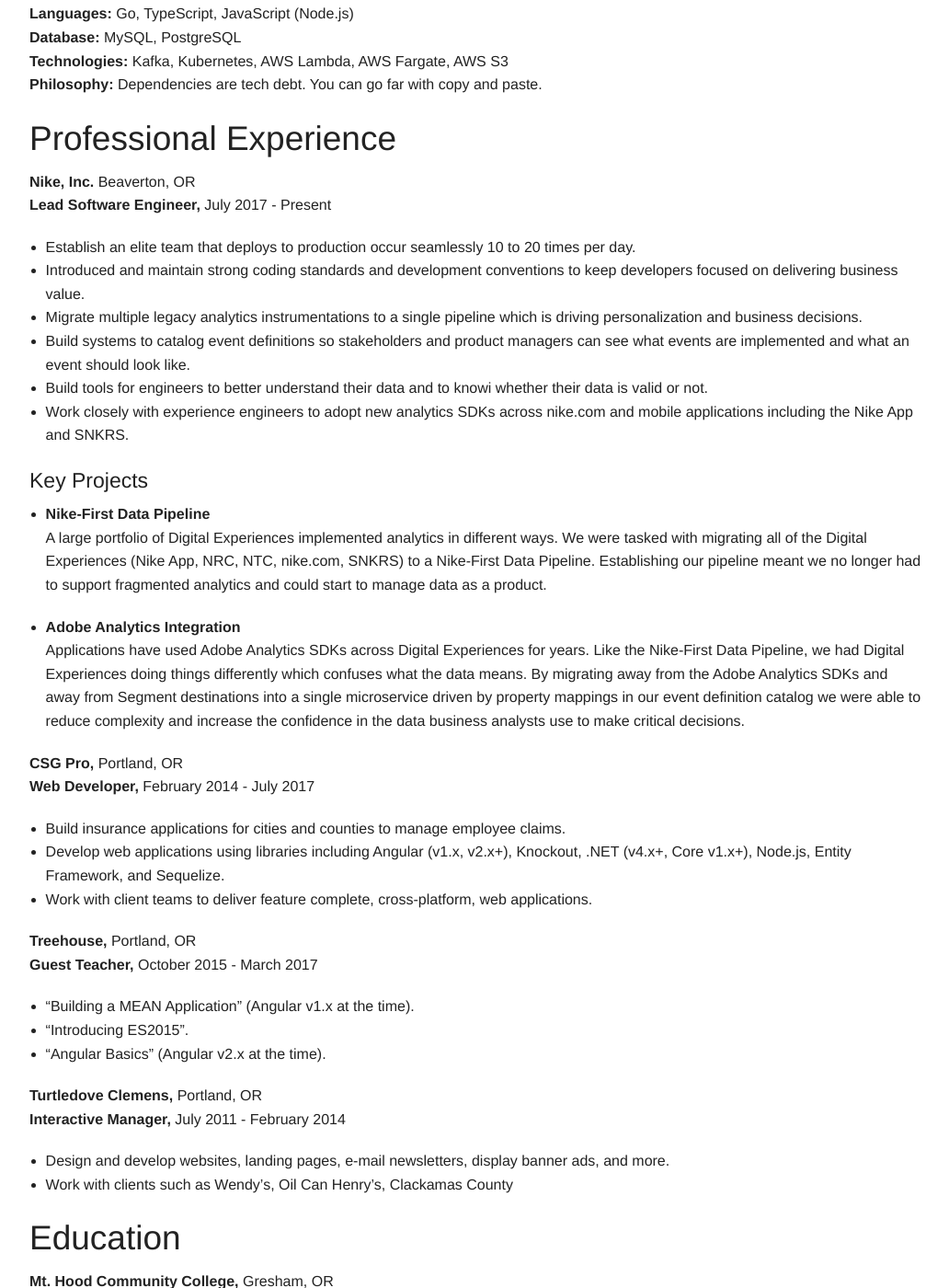
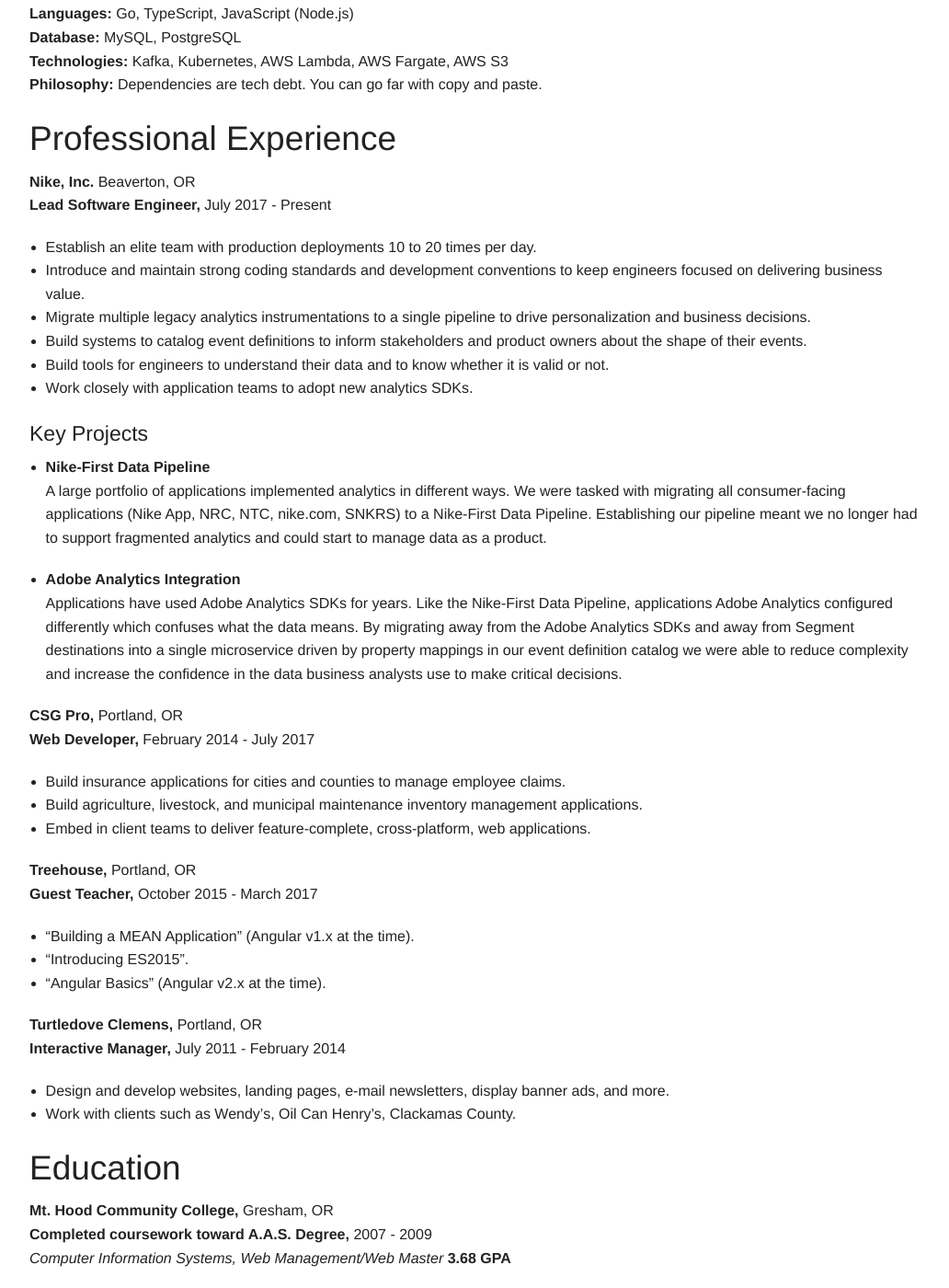
Before and after one commit to kenhowardpdx/kenhowardpdx.github.io, a Jekyll site: the page built from resume/index.md, in a window 1280 px wide and 1400 px high, scrolled down 516 px. Shown: the whole window at 92% size, without its empty margins (123-1155 px from the left). Built offline with Jekyll 4.4.1, drawn with Linux system fonts in a browser that asks for light colours; some of the changed text lies outside the part shown.

Commit message:
resume reisions

```diff
--- a/resume/index.md
+++ b/resume/index.md
@@ -27,46 +27,43 @@
 **Nike, Inc.** Beaverton, OR<br>
 **Lead Software Engineer,** July 2017 - Present
 
-* Establish an elite team that deploys to production occur seamlessly 10 to 20
-times per day.
-* Introduced and maintain strong coding standards and development conventions
-to keep developers focused on delivering business value.
-* Migrate multiple legacy analytics instrumentations to a single pipeline which
-is driving personalization and business decisions.
-* Build systems to catalog event definitions so stakeholders and product
-managers can see what events are implemented and what an event should look
-like.
-*  Build tools for engineers to better understand their data and to knowi
-whether their data is valid or not.
-* Work closely with experience engineers to adopt new analytics SDKs across
-nike.com and mobile applications including the Nike App and SNKRS.
+* Establish an elite team with production deployments 10 to 20 times per day.
+* Introduce and maintain strong coding standards and development conventions
+to keep engineers focused on delivering business value.
+* Migrate multiple legacy analytics instrumentations to a single pipeline to
+drive personalization and business decisions.
+* Build systems to catalog event definitions to inform stakeholders and product
+owners about the shape of their events.
+*  Build tools for engineers to understand their data and to know whether it is
+valid or not.
+* Work closely with application teams to adopt new analytics SDKs.
 
 #### Key Projects
 
 * **Nike-First Data Pipeline**<br>
-A large portfolio of Digital Experiences implemented analytics in different
-ways. We were tasked with migrating all of the Digital Experiences (Nike App,
+A large portfolio of applications implemented analytics in different
+ways. We were tasked with migrating all consumer-facing applications (Nike App,
 NRC, NTC, nike.com, SNKRS) to a Nike-First Data Pipeline. Establishing our
 pipeline meant we no longer had to support fragmented analytics and could start
 to manage data as a product.
 
 * **Adobe Analytics Integration**<br>
-Applications have used Adobe Analytics SDKs across Digital Experiences for
-years. Like the Nike-First Data Pipeline, we had Digital Experiences doing
-things differently which confuses what the data means. By migrating away from
-the Adobe Analytics SDKs and away from Segment destinations into a single
-microservice driven by property mappings in our event definition catalog we
-were able to reduce complexity and increase the confidence in the data business
-analysts use to make critical decisions.
+Applications have used Adobe Analytics SDKs for years. Like the Nike-First Data
+Pipeline, applications Adobe Analytics configured differently which confuses
+what the data means. By migrating away from the Adobe Analytics SDKs and away
+from Segment destinations into a single microservice driven by property
+mappings in our event definition catalog we were able to reduce complexity and
+increase the confidence in the data business analysts use to make critical
+decisions.
 
 **CSG Pro,** Portland, OR<br>
 **Web Developer,** February 2014 - July 2017
 
 * Build insurance applications for cities and counties to manage employee
 claims.
-* Develop web applications using libraries including Angular (v1.x, v2.x+),
-Knockout, .NET (v4.x+, Core v1.x+), Node.js, Entity Framework, and Sequelize.
-* Work with client teams to deliver feature complete, cross-platform, web
+* Build agriculture, livestock, and municipal maintenance inventory management
+applications.
+* Embed in client teams to deliver feature-complete, cross-platform, web
 applications.
 
 **Treehouse,** Portland, OR<br>
@@ -81,7 +78,7 @@
 
 * Design and develop websites, landing pages, e-mail newsletters, display
 banner ads, and more.
-* Work with clients such as Wendy's, Oil Can Henry's, Clackamas County
+* Work with clients such as Wendy's, Oil Can Henry's, Clackamas County.
 
 ## Education
 **Mt. Hood Community College,** Gresham, OR<br>
```
Also changed, not shown: other parts of resume/index.md (+4 -4 lines).
